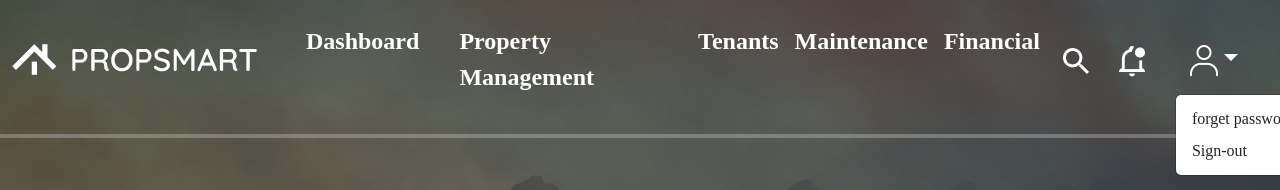
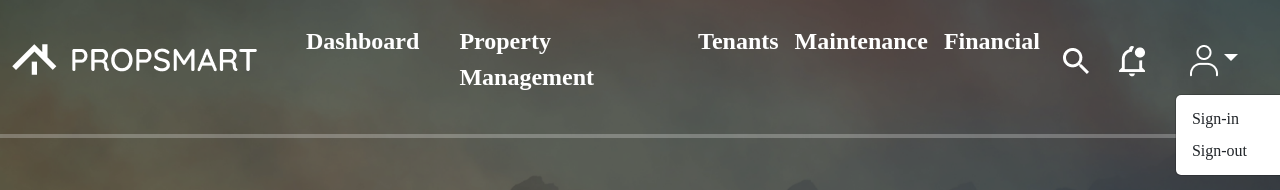
Before and after one commit to Rana3555/PMS, an Angular app: page / in a window 1280 px wide. Both pictures are taken after a click on the button 1213 px from the left and 58 px from the top of the page. Shown: the top 190 px of the page. Built offline with nearby package versions, Linux system fonts and the light colour scheme.

Commit message:
change in nav

```diff
--- a/src/app/navbar/navbar.component.html
+++ b/src/app/navbar/navbar.component.html
@@ -37,7 +37,7 @@
             <img src="../../assets/profile-signIn.png" alt="">
           </a>
           <ul class="dropdown-menu">
-            <li><a class="dropdown-item" href="#">forget password</a></li>
+            <li><a class="dropdown-item" href="#">Sign-in</a></li>
             <li><a class="dropdown-item" href="#">Sign-out</a></li>
           </ul>
         </div>
```
